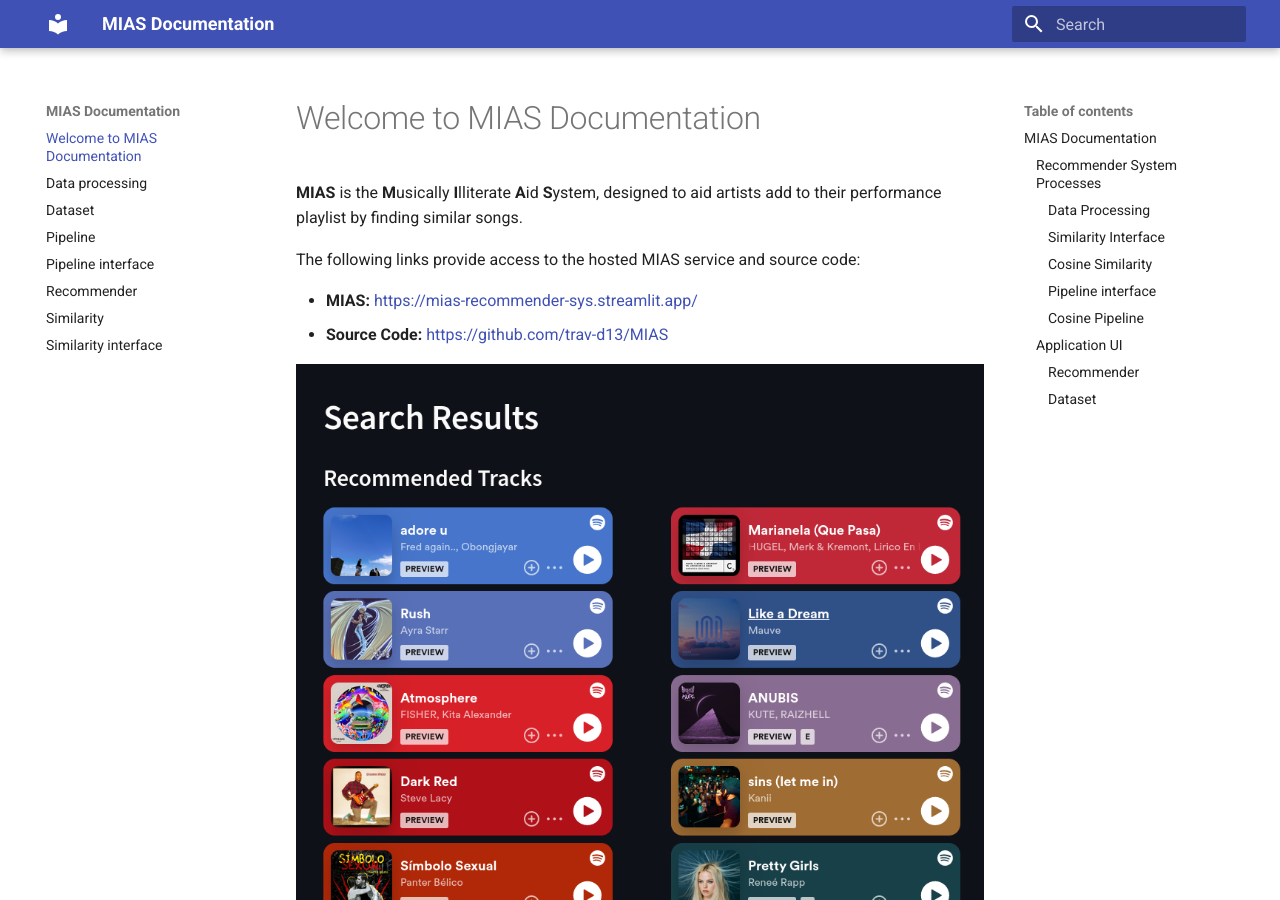
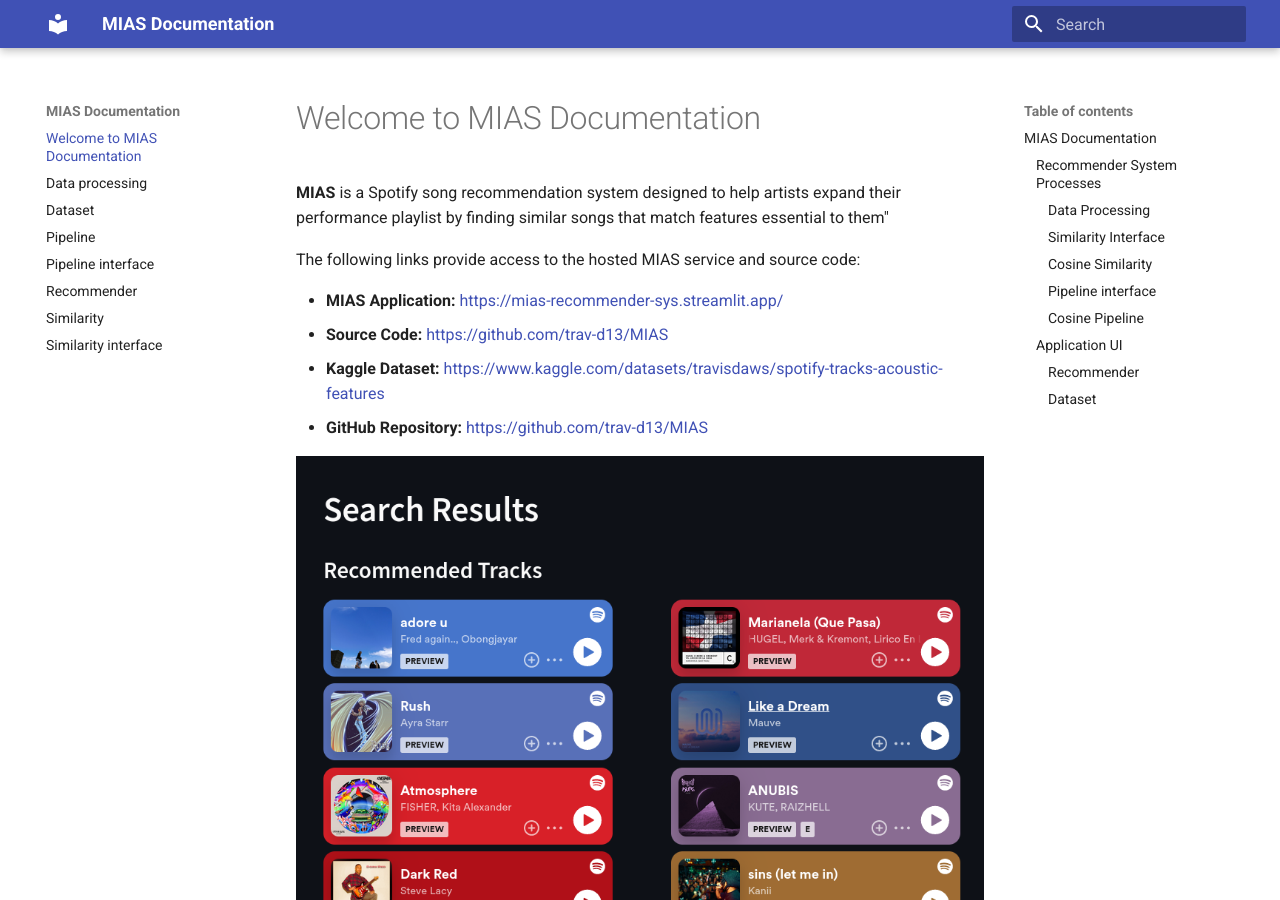
Before and after one commit to trav-d13/MIAS, an MkDocs documentation site: the page built from docs/index.md, in a window 1280 px wide and 900 px high. Built offline with MkDocs 1.6.1 and Material for MkDocs 9.7.7, drawn with Linux system fonts in a browser that asks for light colours.

```diff
--- a/docs/index.md
+++ b/docs/index.md
@@ -1,12 +1,14 @@
 # Welcome to MIAS Documentation
 
-**MIAS** is the **M**usically **I**lliterate **A**id **S**ystem, designed to
-aid artists add to their performance playlist by finding similar songs.
+**MIAS** is a Spotify song recommendation system designed to help artists expand their
+performance playlist by finding similar songs that match features essential to them"
 
 The following links provide access to the hosted MIAS service and source code:
 
-- **MIAS:** [https://mias-recommender-sys.streamlit.app/](https://mias-recommender-sys.streamlit.app/)
+- **MIAS Application:** [https://mias-recommender-sys.streamlit.app/](https://mias-recommender-sys.streamlit.app/)
 - **Source Code:** [https://github.com/trav-d13/MIAS](https://github.com/trav-d13/MIAS)
+- **Kaggle Dataset:** [https://www.kaggle.com/datasets/travisdaws/spotify-tracks-acoustic-features](https://www.kaggle.com/datasets/travisdaws/spotify-tracks-acoustic-features)
+- **GitHub Repository:** [https://github.com/trav-d13/MIAS](https://github.com/trav-d13/MIAS)
 
 ![img.png](result_pic.png)
 
```
